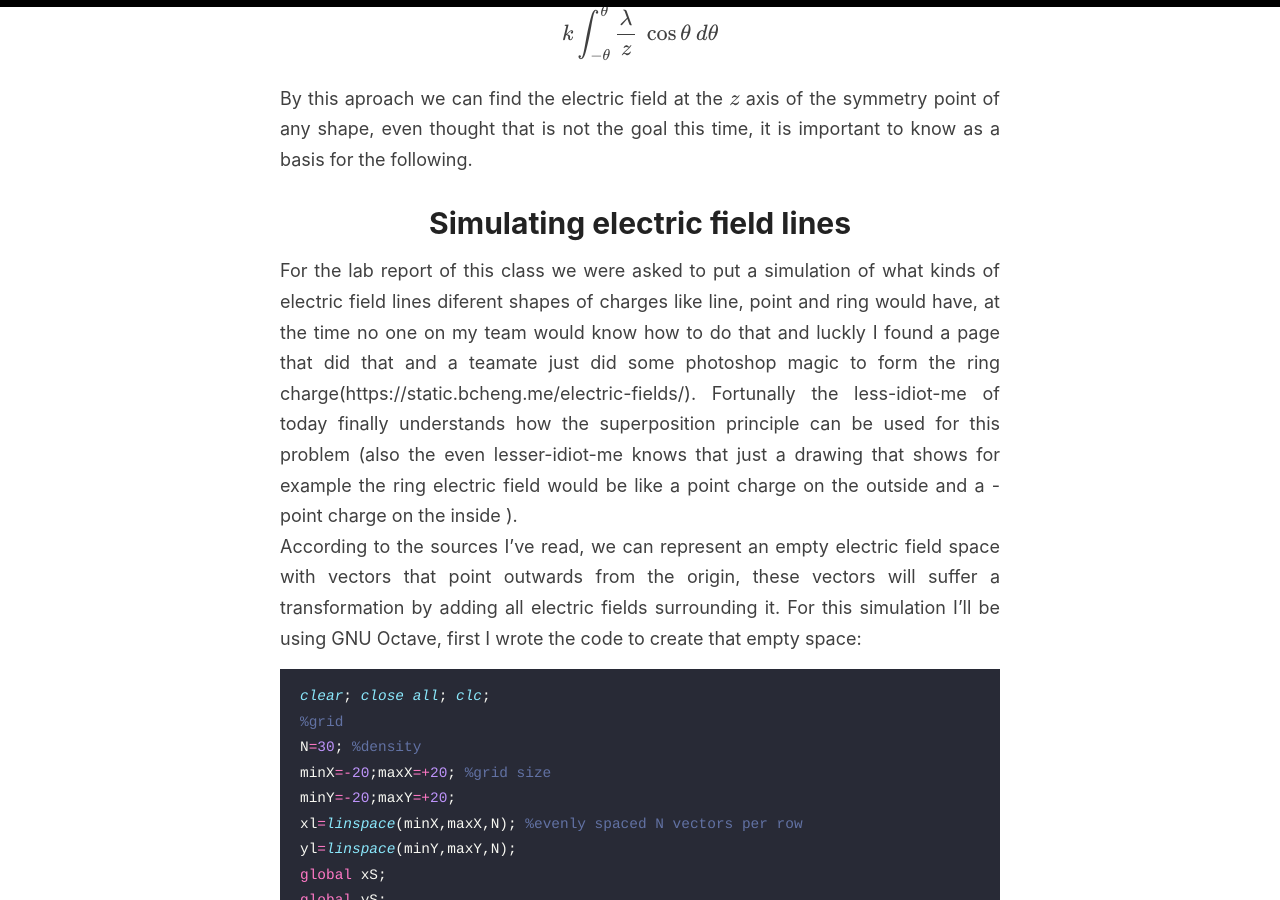
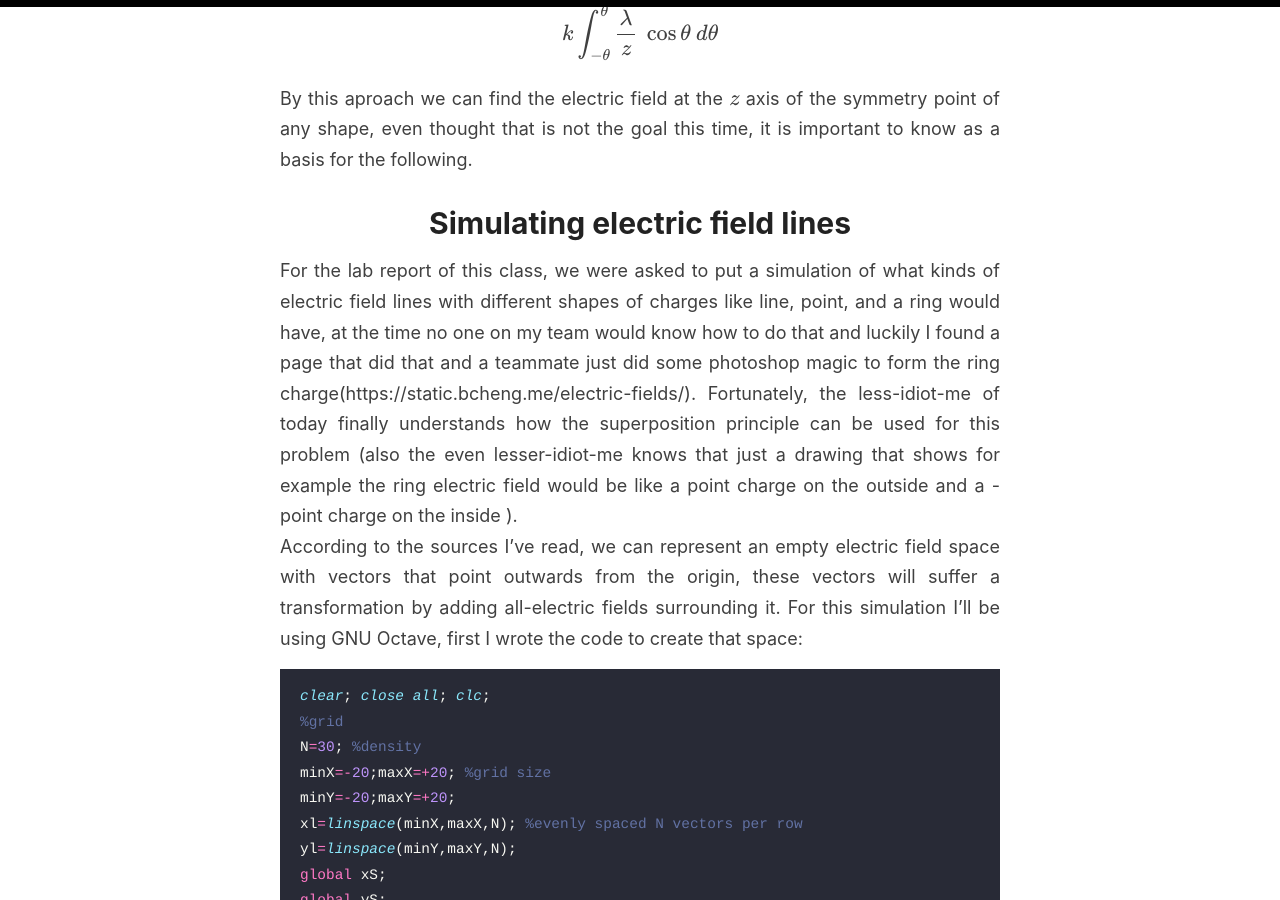
Before and after one commit to l1g4v/l1g4v.github.io, a Jekyll site: the page built from _posts/2022-05-10-visualizing-electric-fields.md, in a window 1280 px wide and 900 px high, scrolled down 4067 px. Built offline with Jekyll 4.4.1, drawn with Linux system fonts in a browser that asks for light colours; some of the changed text lies outside the part shown.

Commit message:
vfield_grammar

````diff
--- a/_posts/2022-05-10-visualizing-electric-fields.md
+++ b/_posts/2022-05-10-visualizing-electric-fields.md
@@ -69,8 +69,8 @@ By this aproach we can find the electric field at the $$z$$ axis of the symmetry
 
 # Simulating electric field lines
 
-For the lab report of this class we were asked to put a simulation of what kinds of electric field lines diferent shapes of charges like line, point and ring would have, at the time no one on my team would know how to do that and luckly I found a page that did that and a teamate just did some photoshop magic to form the ring charge(https://static.bcheng.me/electric-fields/). Fortunally the less-idiot-me of today finally understands how the superposition principle can be used for this problem (also the even lesser-idiot-me knows that just a drawing that shows for example the ring electric field would be like a point charge on the outside and a -point charge on the inside ).
-According to the sources I've read, we can represent an empty electric field space with vectors that point outwards from the origin, these vectors will suffer a transformation by adding all electric fields surrounding it. For this simulation I'll be using GNU Octave, first I wrote the code to create that empty space:
+For the lab report of this class, we were asked to put a simulation of what kinds of electric field lines with different shapes of charges like line, point, and a ring would have, at the time no one on my team would know how to do that and luckily I found a page that did that and a teammate just did some photoshop magic to form the ring charge(https://static.bcheng.me/electric-fields/). Fortunately, the less-idiot-me of today finally understands how the superposition principle can be used for this problem (also the even lesser-idiot-me knows that just a drawing that shows for example the ring electric field would be like a point charge on the outside and a -point charge on the inside ).
+According to the sources I've read, we can represent an empty electric field space with vectors that point outwards from the origin, these vectors will suffer a transformation by adding all-electric fields surrounding it. For this simulation I'll be using GNU Octave, first I wrote the code to create that space:
 ```m
 clear; close all; clc;
 %grid
@@ -169,7 +169,7 @@ function ringfi = place_ring(q,x,y,r)
   endfor
 end
 ```
-This is what it looks like (also at this point i added a visual aid to the place_charge function)
+This is what it looks like (also at this point I added a visual aid to the place_charge function)
 <img src="{{ site.baseurl }}/images/2022-05-10-visualizing-electric-fields/ringfield.jpg">
 Here is the full code for those who want to play with it
 ```m
````
Also changed, not shown: other parts of _posts/2022-05-10-visualizing-electric-fields.md (+12 -11 lines).
